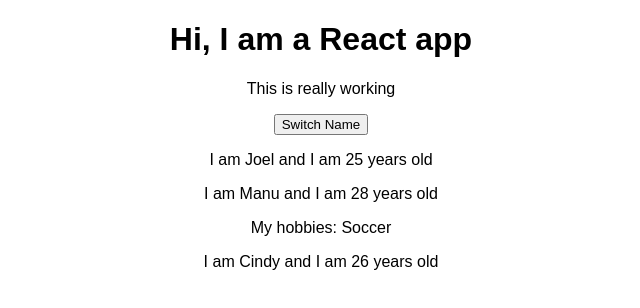
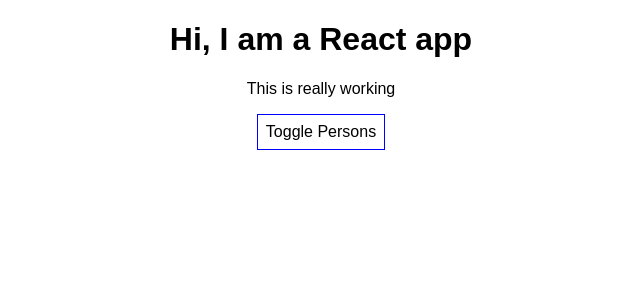
Before and after one commit to joelluong/react-complete-guide, a React (Create React App) app: page / in a window 1280 px wide. Shown: the top 308 px of the page, without its empty margins (319-959 px from the left). Built offline with nearby package versions, Linux system fonts and the light colour scheme.

Commit message:
ListAndConditionals

```diff
--- a/src/App.js
+++ b/src/App.js
@@ -1,4 +1,4 @@
-import React, { Component, useState } from 'react';
+import React, { Component } from 'react';
 //import logo from './logo.svg';
 import './App.css';
 import Person from './components/Person/Person';
@@ -11,40 +11,83 @@
       { name: 'Manu', age: 28},
       { name: 'Cindy', age: 26}
     ],
-    otherState: 'some other value'
+    otherState: 'some other value',
+    showPersons: false
   }
 
-  switchNameHandler = () => {
-    // console.log('was clicked!');
-    // DONT DO THIS: this.state.persons[0].name = 'Joel'
+  nameChangeHandler = (event) => {
     this.setState(
       {
         persons: [
-          { name: 'Joel Luong', age: 25},
-          { name: 'Manu', age: 28},
-          { name: 'Cindy', age: 24}
+          { id: '1', name: 'Joel Luong', age: 25},
+          { id: '2', name: event.target.value, age: 28},
+          { id: '3', name: 'Cindy', age: 24}
         ]
       }
      )
   }
 
+  deletePersonHandler = (personIndex) => {
+    // const persons = this.state.persons;
+    const persons = [...this.state.persons]; // copy the array
+    persons.splice(personIndex, 1);
+    this.setState({persons: persons})
+  }
+
+  togglePersonHandler = () => {
+    const doesShow = this.state.showPersons;
+    this.setState({showPersons: !doesShow});
+  }
 
   // default way to create state in class base component
   render() {
+    const style = {
+      backgroundColor: 'white',
+      font: 'inherit',
+      border: '1px solid blue',
+      padding: '8px',
+      cursor: 'pointer'
+    };
+
+    let persons = null;
+
+    if (this.state.showPersons) {
+      persons = (
+        <div>
+          {this.state.persons.map((person, index) => {
+            return <Person
+              click={this.deletePersonHandler.bind(index)}
+              key={person.key}
+              name={person.name}
+              age={person.age}/>
+          })}
+
+            {/* <Person
+              name={this.state.persons[0].name}
+              age={this.state.persons[0].age} />
+            <Person
+              name={this.state.persons[1].name}
+              age={this.state.persons[1].age}
+              click={this.switchNameHandler.bind(this, 'Nathan!')}
+              changed={this.nameChangeHandler}> My hobbies: Soccer</Person>
+            <Person
+              name={this.state.persons[2].name}
+              age={this.state.persons[2].age} /> */}
+          </div>
+      );
+    }
+
     return (
       <div className="App">
-        <h1>Hi, I am a React app</h1>
-        <p>This is really working </p>
-        <button onClick={this.switchNameHandler}>Switch Name</button>
-        <Person name={this.state.persons[0].name} age={this.state.persons[0].age} />
-        <Person name={this.state.persons[1].name} age={this.state.persons[1].age}> My hobbies: Soccer</Person>
-        <Person name={this.state.persons[2].name} age={this.state.persons[2].age} />
-      </div>
+      <h1>Hi, I am a React app</h1>
+      <p>This is really working </p>
+      <button
+        style={style}
+        onClick={this.togglePersonHandler}>Toggle Persons</button>
+        {persons}
+    </div>
     );
   }
-
-
-
 }
 
 export default App;
--- /dev/null
+++ b/src/components/Person/Person.css
@@ -0,0 +1,8 @@
+.Person {
+    width: 60%;
+    margin: 16px auto;
+    border: 1px solid #eeeeee;
+    box-shadow: 0 2px 3px #ccc;
+    padding: 16px;
+    text-align: center;
+}
--- a/src/components/Person/Person.js
+++ b/src/components/Person/Person.js
@@ -1,11 +1,13 @@
 import React from 'react';
+import './Person.css'
 
 
 const Person = ( props ) => {
     return (
-        <div>
-            <p>I am {props.name} and I am {props.age} years old</p>
+        <div className="Person">
+            <p onClick={props.click}>I am {props.name} and I am {props.age} years old</p>
             <p>{props.children}</p>
+            <input type="text" onChange={props.changed} value={props.name}/>
         </div>
     )
 };
```
